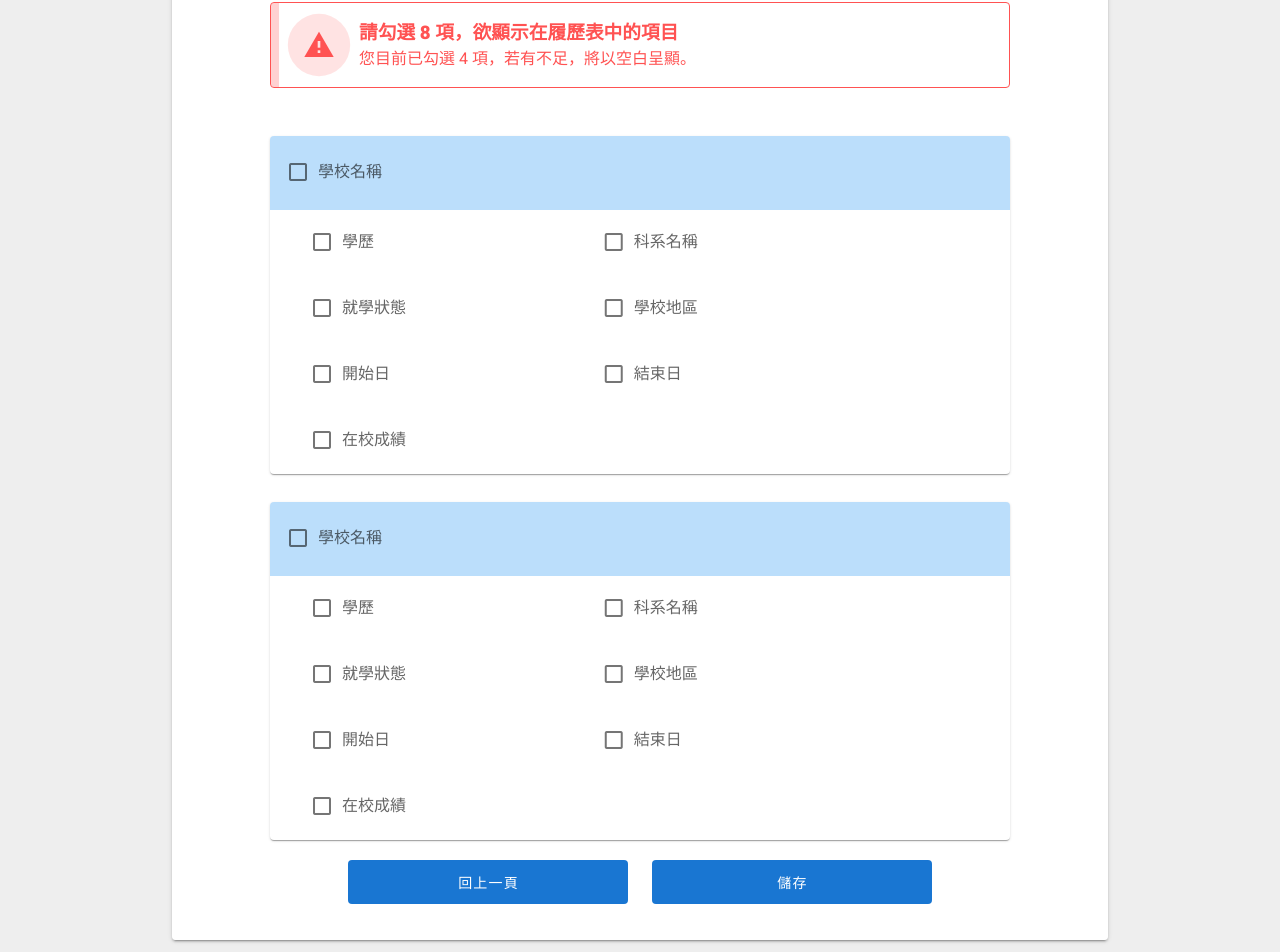
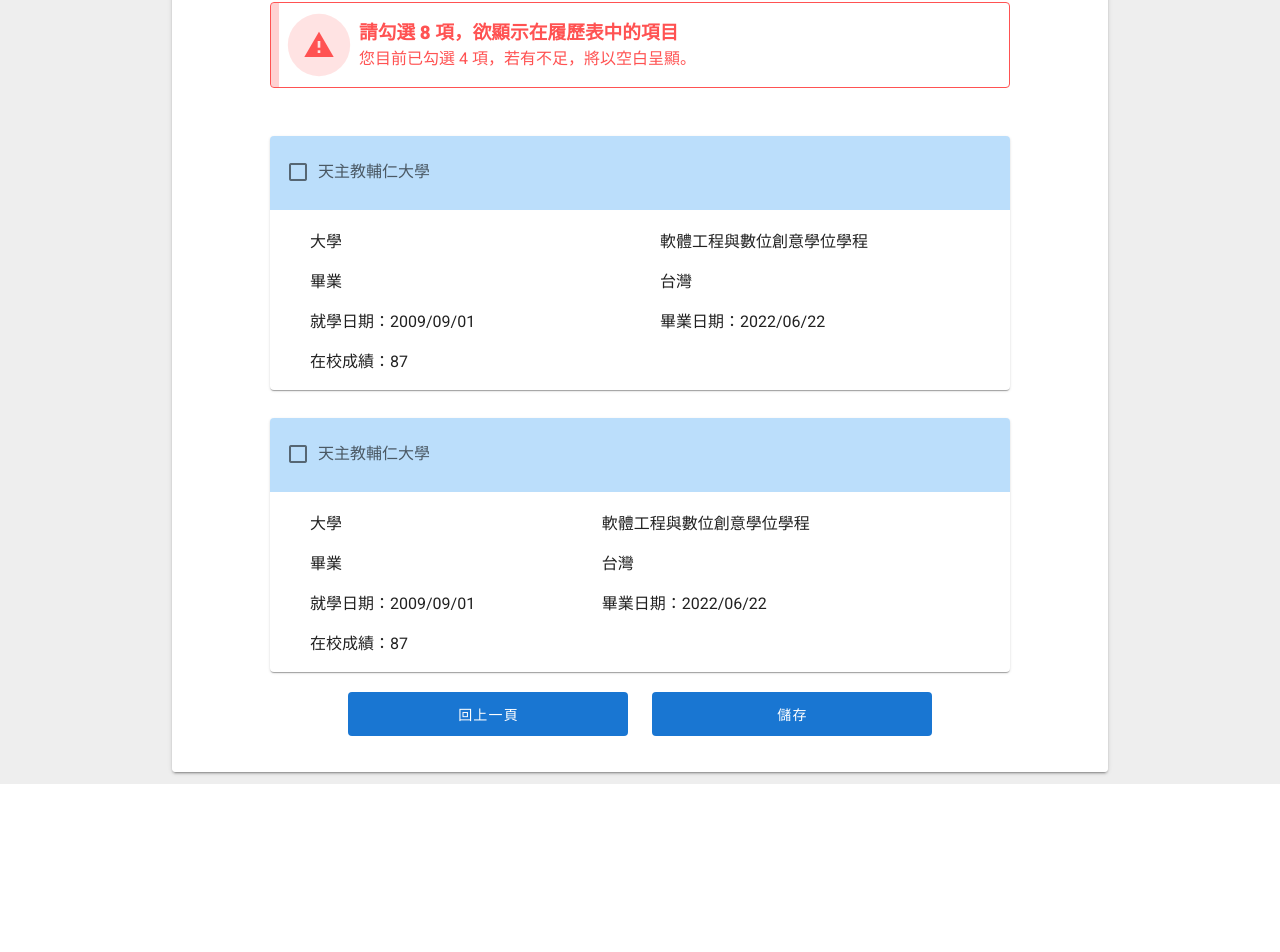
Before and after one commit to wade5141000/resume, a Vue app in the folder vue/: page /educationinfo-apply in a window 1280 px wide. Shown: the part 277-1229 px from the top of the page. After the commit the page ends 1061 px from the top, so only its background shows below. Built offline with nearby package versions, Linux system fonts and the light colour scheme.

Commit message:
套用履歷修改，新增說明文字頁面

```diff
--- a/vue/src/components/theNavigator.vue
+++ b/vue/src/components/theNavigator.vue
@@ -35,6 +35,7 @@
       { text: "帳號註冊", link: "/signup" },
       { text: "重設密碼", link: "/resetpw" },
       { text: "基本資料", link: "/user-info" },
+      { text: "套用資料說明", link: "/apply-info-intro" },
       { text: "套用資料", link: "/apply-info" },
       { text: "我的履歷", link: "/resume" }
     ]
--- a/vue/src/router/index.js
+++ b/vue/src/router/index.js
@@ -19,6 +19,7 @@
 import ExperienceInfoApply from "../views/apply-info/ExperienceInfoApply";
 import SkillInfoApply from "../views/apply-info/SkillInfoApply";
 import AutobiographyApply from "../views/apply-info/AutobiographyApply";
+import ApplyInfoIntro from "../views/apply-info/ApplyInfoIntro";
 import Resume from "../views/Resume";
 import store from "../store";
 
@@ -95,6 +96,14 @@
     component: BasicInfo,
     meta: {
       title: "基本資料"
+    }
+  },
+  {
+    path: "/apply-info-intro",
+    name: "ApplyInfoIntro",
+    component: ApplyInfoIntro,
+    meta: {
+      title: "套用基本資料說明"
     }
   },
   {
@@ -226,7 +235,8 @@
     "/skill",
     "/autobiography",
     "/skillinfo-apply",
-    "/autobiography-apply"
+    "/autobiography-apply",
+    "/apply-info-intro"
   ];
   allowPass.forEach(path => {
     if (path === to.path) {
--- a/vue/src/views/apply-info/BasicInfoApply.vue
+++ b/vue/src/views/apply-info/BasicInfoApply.vue
@@ -1,7 +1,7 @@
 <template>
   <v-row justify="center">
     <v-col cols="12" md="10" lg="9">
-      <theStepper step="1"></theStepper>
+      <theStepper non-linear step="1"></theStepper>
       <v-expansion-panels v-model="panel" multiple class="mt-4">
         <v-expansion-panel>
           <v-expansion-panel-header color="blue">
--- a/vue/src/views/apply-info/EducationInfoApply.vue
+++ b/vue/src/views/apply-info/EducationInfoApply.vue
@@ -26,60 +26,32 @@
                   <v-card-title class="blue lighten-4 mt-8 mb-3 pa-1 pl-4">
                     <v-checkbox
                       class="white--text"
-                      label="學校名稱"
-                      color="white"
-                      value="學校名稱"
+                      label="天主教輔仁大學"
+                      color="red"
+                      value="天主教輔仁大學"
                     ></v-checkbox>
                   </v-card-title>
-                  <v-row class="mx-auto ml-10 pa-0">
-                    <v-col cols="10" md="5" lg="5" class="pa-0 mt-0">
-                      <v-checkbox
-                        label="學歷"
-                        color="red darken-3"
-                        value="學歷"
-                      ></v-checkbox>
+                  <v-row class="mx-auto mt-5 ml-10 pa-0">
+                    <v-col cols="12" md="6" lg="6" class="pa-0 mt-0">
+                      <p>大學</p>
                     </v-col>
-                    <v-col cols="10" md="5" lg="5" class="pa-0 mt-0">
-                      <v-checkbox
-                        label="科系名稱"
-                        color="red darken-3"
-                        value="科系名稱"
-                      ></v-checkbox>
+                    <v-col cols="12" md="6" lg="6" class="pa-0 mt-0">
+                      <p>軟體工程與數位創意學位學程</p>
                     </v-col>
-                    <v-col cols="10" md="5" lg="5" class="pa-0 mt-0">
-                      <v-checkbox
-                        label="就學狀態"
-                        color="red darken-3"
-                        value="就學狀態"
-                      ></v-checkbox>
+                    <v-col cols="12" md="6" lg="6" class="pa-0 mt-0">
+                      <p>畢業</p>
                     </v-col>
-                    <v-col cols="10" md="5" lg="5" class="pa-0 mt-0">
-                      <v-checkbox
-                        label="學校地區"
-                        color="red darken-3"
-                        value="學校地區"
-                      ></v-checkbox>
+                    <v-col cols="12" md="6" lg="6" class="pa-0 mt-0">
+                      <p>台灣</p>
                     </v-col>
-                    <v-col cols="10" md="5" lg="5" class="pa-0 mt-0">
-                      <v-checkbox
-                        label="開始日"
-                        color="red darken-3"
-                        value="開始日"
-                      ></v-checkbox>
+                    <v-col cols="12" md="6" lg="6" class="pa-0 mt-0">
+                      <p>就學日期：2009/09/01</p>
                     </v-col>
-                    <v-col cols="10" md="5" lg="5" class="pa-0 mt-0">
-                      <v-checkbox
-                        label="結束日"
-                        color="red darken-3"
-                        value="結束日"
-                      ></v-checkbox>
+                    <v-col cols="12" md="6" lg="6" class="pa-0 mt-0">
+                      <p>畢業日期：2022/06/22</p>
                     </v-col>
-                    <v-col cols="10" md="5" lg="5" class="pa-0 mt-0">
-                      <v-checkbox
-                        label="在校成績"
-                        color="red darken-3"
-                        value="在校成績"
-                      ></v-checkbox>
+                    <v-col cols="12" md="6" lg="6" class="pa-0 mt-0">
+                      <p>在校成績：87</p>
                     </v-col>
                   </v-row>
                 </v-card>
@@ -90,60 +62,32 @@
                   <v-card-title class="blue lighten-4 mt-8 mb-3 pa-1 pl-4">
                     <v-checkbox
                       class="white--text"
-                      label="學校名稱"
-                      color="white"
-                      value="學校名稱"
+                      label="天主教輔仁大學"
+                      color="red"
+                      value="天主教輔仁大學"
                     ></v-checkbox>
                   </v-card-title>
-                  <v-row class="mx-auto ml-10 pa-0">
+                  <v-row class="mx-auto mt-5 ml-10 pa-0">
                     <v-col cols="10" md="5" lg="5" class="pa-0 mt-0">
-                      <v-checkbox
-                        label="學歷"
-                        color="red darken-3"
-                        value="學歷"
-                      ></v-checkbox>
+                      <p>大學</p>
                     </v-col>
                     <v-col cols="10" md="5" lg="5" class="pa-0 mt-0">
-                      <v-checkbox
-                        label="科系名稱"
-                        color="red darken-3"
-                        value="科系名稱"
-                      ></v-checkbox>
+                      <p>軟體工程與數位創意學位學程</p>
                     </v-col>
                     <v-col cols="10" md="5" lg="5" class="pa-0 mt-0">
-                      <v-checkbox
-                        label="就學狀態"
-                        color="red darken-3"
-                        value="就學狀態"
-                      ></v-checkbox>
+                      <p>畢業</p>
                     </v-col>
                     <v-col cols="10" md="5" lg="5" class="pa-0 mt-0">
-                      <v-checkbox
-                        label="學校地區"
-                        color="red darken-3"
-                        value="學校地區"
-                      ></v-checkbox>
+                      <p>台灣</p>
                     </v-col>
                     <v-col cols="10" md="5" lg="5" class="pa-0 mt-0">
-                      <v-checkbox
-                        label="開始日"
-                        color="red darken-3"
-                        value="開始日"
-                      ></v-checkbox>
+                      <p>就學日期：2009/09/01</p>
                     </v-col>
                     <v-col cols="10" md="5" lg="5" class="pa-0 mt-0">
-                      <v-checkbox
-                        label="結束日"
-                        color="red darken-3"
-                        value="結束日"
-                      ></v-checkbox>
+                      <p>畢業日期：2022/06/22</p>
                     </v-col>
                     <v-col cols="10" md="5" lg="5" class="pa-0 mt-0">
-                      <v-checkbox
-                        label="在校成績"
-                        color="red darken-3"
-                        value="在校成績"
-                      ></v-checkbox>
+                      <p>在校成績：87</p>
                     </v-col>
                   </v-row>
                 </v-card>
--- a/vue/src/views/apply-info/ExperienceInfoApply.vue
+++ b/vue/src/views/apply-info/ExperienceInfoApply.vue
@@ -15,9 +15,9 @@
               <v-col cols="10" md="10" lg="10">
                 <v-alert outlined type="error" prominent border="left">
                   <h3 justify="center" class="my-green">
-                    請勾選 <strong>8</strong> 項，欲顯示在履歷表中的項目
+                    請勾選 <strong>2</strong> 項，欲顯示在履歷表中的項目
                   </h3>
-                  您目前已勾選 4 項，若有不足，將以空白呈顯。
+                  您目前已勾選 0 項，若有不足，將以空白呈顯。
                 </v-alert>
               </v-col>
 
@@ -26,81 +26,23 @@
                   <v-card-title class="blue lighten-4 mt-8 mb-3 pa-1 pl-4">
                     <v-checkbox
                       class="white--text"
-                      label="公司名稱"
-                      color="white"
-                      value="公司名稱"
+                      label="非常厲害股份有限公司"
+                      color="red"
+                      value="非常厲害股份有限公司"
                     ></v-checkbox>
                   </v-card-title>
-                  <v-row class="mx-auto ml-10 pa-0">
-                    <v-col cols="10" md="10" lg="10" class="pa-0 mt-0">
-                      <v-checkbox
-                        label="職務名稱"
-                        color="red darken-3"
-                        value="職務名稱"
-                      ></v-checkbox>
+                  <v-row class="mx-auto mt-5 px-10 pa-0">
+                    <v-col cols="12" md="12" lg="12" class="pa-0 mt-0">
+                      <p>UI/UX設計師</p>
                     </v-col>
-                    <v-col cols="10" md="5" lg="5" class="pa-0 mt-0">
-                      <v-checkbox
-                        label="就職開始日"
-                        color="red darken-3"
-                        value="就職開始日"
-                      ></v-checkbox>
+                    <v-col cols="12" md="6" lg="6" class="pa-0 mt-0">
+                      <p>開始日期：2021/01/05</p>
                     </v-col>
-                    <v-col cols="10" md="5" lg="5" class="pa-0 mt-0">
-                      <v-checkbox
-                        label="就職結束日"
-                        color="red darken-3"
-                        value="就職結束日"
-                      ></v-checkbox>
+                    <v-col cols="12" md="6" lg="6" class="pa-0 mt-0">
+                      <p>結束日期：2021/01/10</p>
                     </v-col>
-                    <v-col cols="10" md="10" lg="10" class="pa-0 mt-0">
-                      <v-checkbox
-                        label="工作描述"
-                        color="red darken-3"
-                        value="工作描述"
-                      ></v-checkbox>
-                    </v-col>
-                  </v-row>
-                </v-card>
-              </v-col>
-              <v-col cols="10" md="10" lg="10" class="pa-0 mb-2">
-                <v-card elevation="1" class="mx-auto pa-0">
-                  <v-card-title class="blue lighten-4 mt-8 mb-3 pa-1 pl-4">
-                    <v-checkbox
-                      class="white--text"
-                      label="公司名稱"
-                      color="white"
-                      value="公司名稱"
-                    ></v-checkbox>
-                  </v-card-title>
-                  <v-row class="mx-auto ml-10 pa-0">
-                    <v-col cols="10" md="10" lg="10" class="pa-0 mt-0">
-                      <v-checkbox
-                        label="職務名稱"
-                        color="red darken-3"
-                        value="職務名稱"
-                      ></v-checkbox>
-                    </v-col>
-                    <v-col cols="10" md="5" lg="5" class="pa-0 mt-0">
-                      <v-checkbox
-                        label="就職開始日"
-                        color="red darken-3"
-                        value="就職開始日"
-                      ></v-checkbox>
-                    </v-col>
-                    <v-col cols="10" md="5" lg="5" class="pa-0 mt-0">
-                      <v-checkbox
-                        label="就職結束日"
-                        color="red darken-3"
-                        value="就職結束日"
-                      ></v-checkbox>
-                    </v-col>
-                    <v-col cols="10" md="10" lg="10" class="pa-0 mt-0">
-                      <v-checkbox
-                        label="工作描述"
-                        color="red darken-3"
-                        value="工作描述"
-                      ></v-checkbox>
+                    <v-col cols="12" md="12" lg="12" class="pa-0 mt-0">
+                      <p class="text-justify">參與公司網站 Web 以及 App 相關的 UI / UX 設計開發。根據公司商業目標上的需求，參與產品設計，協助定義、改善使用者流程及體驗。設計具有一致性，兼具美感與易用性的使用者介面。理解團隊開發優先順序，與產品團隊一同提供最佳使用體驗的 UI/UX 改善方案。與 PM、設計師 以及工程師溝通協作，在時程內交付最高水準的設計以及相關文件。維護並持續優化產品設計規範。</p>
                     </v-col>
                   </v-row>
                 </v-card>
--- a/vue/src/views/apply-info/SkillInfoApply.vue
+++ b/vue/src/views/apply-info/SkillInfoApply.vue
@@ -26,22 +26,17 @@
               <v-col cols="10" md="10" lg="10" class="pa-0 mb-2">
                 <v-card elevation="1" class="mx-auto pa-0">
                   <v-card-title class="blue lighten-4 mt-8 mb-3 pa-1 pl-4">
-                    <v-checkbox
-                      class="white--text"
-                      label="專業技能"
-                      color="white"
-                      value="專業技能"
-                    ></v-checkbox>
+                    <p class="v-input--selection-controls v-input--checkbox v-input__control" style="font-size:16px; line-height:20px;">專業技能</p>
                   </v-card-title>
-                  <v-row class="mx-auto ml-10 pa-0">
-                    <v-col cols="10" md="10" lg="10" class="pa-0 mt-0">
+                  <v-row class="mx-auto mt-2 px-10 pa-0">
+                    <v-col cols="12" md="12" lg="12" class="pa-0 mt-0">
                       <v-checkbox
                         label="專長1名稱 &amp; 專長1描述"
                         color="red darken-3"
                         value="專長1名稱 &amp; 專長1描述"
                       ></v-checkbox>
                     </v-col>
-                    <v-col cols="10" md="5" lg="5" class="pa-0 mt-0">
+                    <v-col cols="12" md="12" lg="12" class="pa-0 mt-0">
                       <v-checkbox
                         label="專長2名稱 &amp; 專長2描述"
                         color="red darken-3"
@@ -55,22 +50,17 @@
               <v-col cols="10" md="10" lg="10" class="pa-0 mb-2">
                 <v-card elevation="1" class="mx-auto pa-0">
                   <v-card-title class="blue lighten-4 mt-8 mb-3 pa-1 pl-4">
-                    <v-checkbox
-                      class="white--text"
-                      label="語言能力"
-                      color="white"
-                      value="語言能力"
-                    ></v-checkbox>
+                    <p class="v-input--selection-controls v-input--checkbox v-input__control" style="font-size:16px; line-height:20px;">語言能力</p>
                   </v-card-title>
-                  <v-row class="mx-auto ml-10 pa-0">
-                    <v-col cols="10" md="10" lg="10" class="pa-0 mt-0">
+                  <v-row class="mx-auto mt-2 px-10 pa-0">
+                    <v-col cols="12" md="12" lg="12" class="pa-0 mt-0">
                       <v-checkbox
                         label="語言類型1名稱 &amp; 語言類型1聽說讀寫"
                         color="red darken-3"
                         value="語言類型1名稱 &amp; 語言類型1聽說讀寫"
                       ></v-checkbox>
                     </v-col>
-                    <v-col cols="10" md="5" lg="5" class="pa-0 mt-0">
+                    <v-col cols="12" md="12" lg="12" class="pa-0 mt-0">
                       <v-checkbox
                         label="語言類型2名稱 &amp; 語言類型2聽說讀寫"
                         color="red darken-3"
@@ -81,39 +71,34 @@
                 </v-card>
               </v-col>
 
-                            <v-col cols="10" md="10" lg="10" class="pa-0 mb-2">
+              <v-col cols="10" md="10" lg="10" class="pa-0 mb-2">
                 <v-card elevation="1" class="mx-auto pa-0">
                   <v-card-title class="blue lighten-4 mt-8 mb-3 pa-1 pl-4">
-                    <v-checkbox
-                      class="white--text"
-                      label="證照"
-                      color="white"
-                      value="證照"
-                    ></v-checkbox>
+                    <p class="v-input--selection-controls v-input--checkbox v-input__control" style="font-size:16px; line-height:20px;">證照</p>
                   </v-card-title>
-                  <v-row class="mx-auto ml-10 pa-0">
-                    <v-col cols="10" md="5" lg="5" class="pa-0 mt-0">
+                  <v-row class="mx-auto mt-2 px-10 pa-0">
+                    <v-col cols="12" md="12" lg="12" class="pa-0 mt-0">
                       <v-checkbox
                         label="證照名稱1"
                         color="red darken-3"
                         value="證照名稱1"
                       ></v-checkbox>
                     </v-col>
-                    <v-col cols="10" md="5" lg="5" class="pa-0 mt-0">
+                    <v-col cols="12" md="12" lg="12" class="pa-0 mt-0">
                       <v-checkbox
                         label="證照名稱2"
                         color="red darken-3"
                         value="證照名稱2"
                       ></v-checkbox>
                     </v-col>
-                    <v-col cols="10" md="5" lg="5" class="pa-0 mt-0">
+                    <v-col cols="12" md="12" lg="12" class="pa-0 mt-0">
                       <v-checkbox
                         label="證照名稱3"
                         color="red darken-3"
                         value="證照名稱3"
                       ></v-checkbox>
                     </v-col>
-                    <v-col cols="10" md="5" lg="5" class="pa-0 mt-0">
+                    <v-col cols="12" md="12" lg="12" class="pa-0 mt-0">
                       <v-checkbox
                         label="證照名稱4"
                         color="red darken-3"
```
